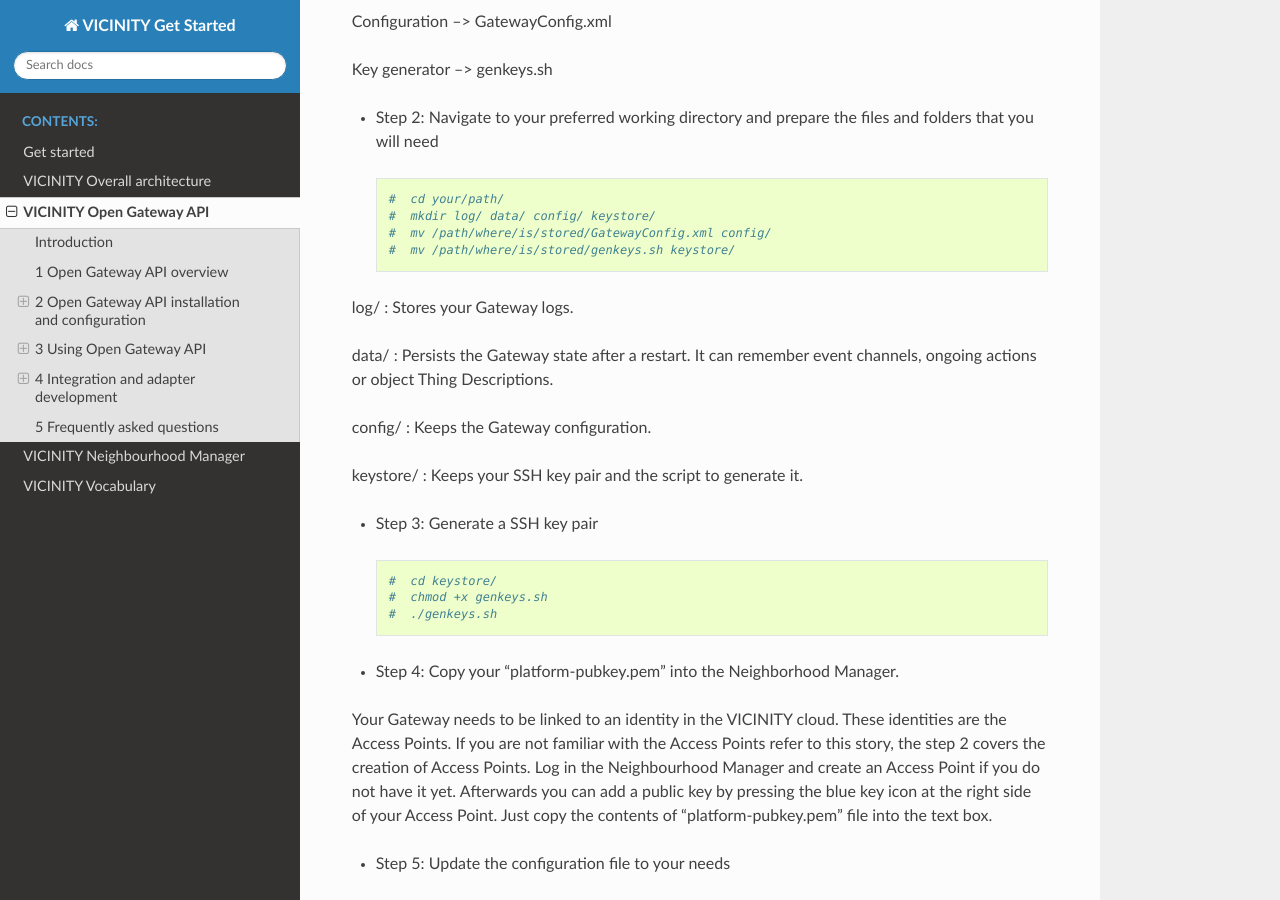
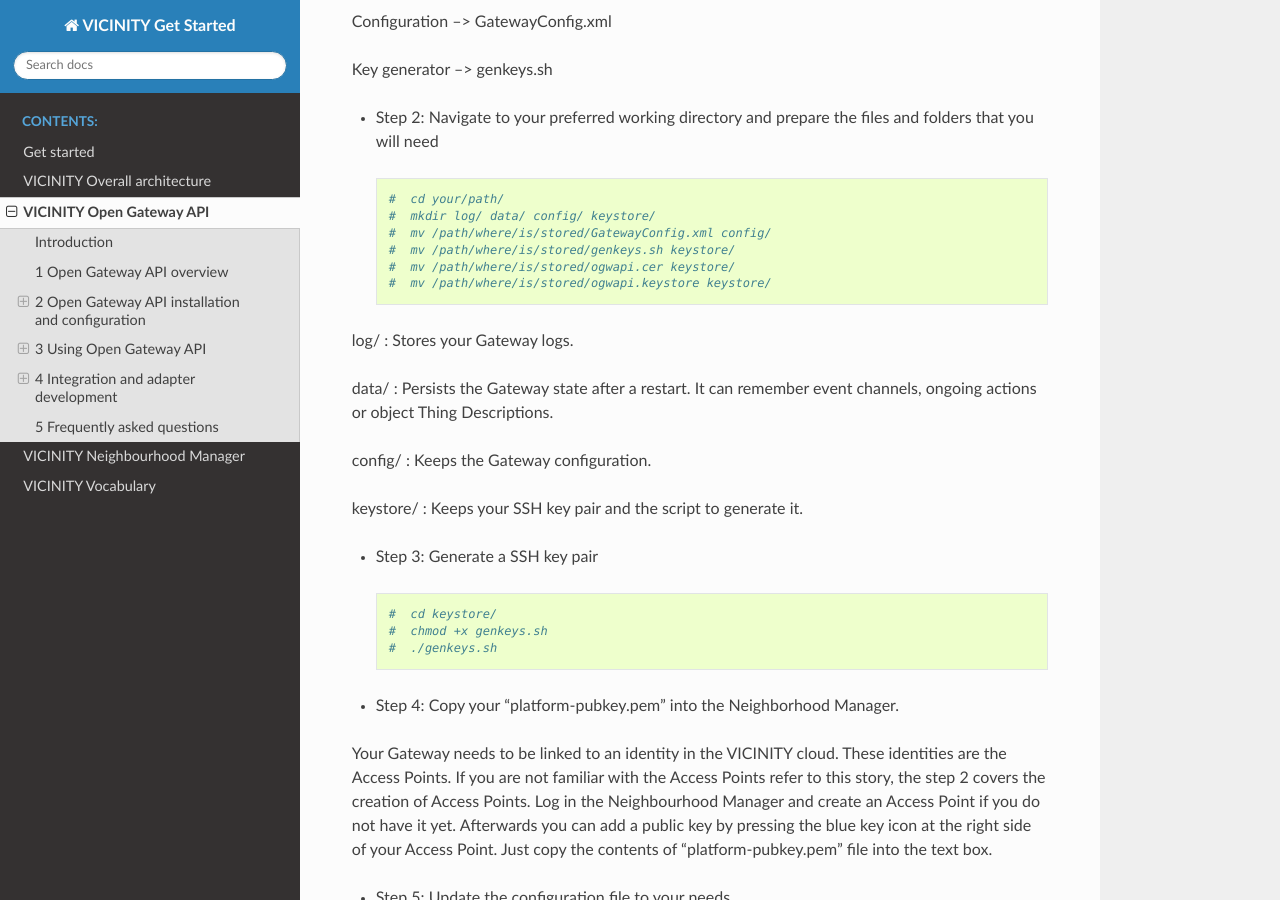
Before and after one commit to vicinityh2020/vicinity-get-started, a Sphinx documentation site: the page built from docs/open-gateway-api.rst, in a window 1280 px wide and 900 px high, scrolled down 6797 px. Built offline with Sphinx 7.4.7 and the Read the Docs theme 2.0.0, drawn with Linux system fonts in a browser that asks for light colours; formulas are drawn with MathJax 3.

Commit message:
Update open-gateway-api.rst

```diff
--- a/docs/open-gateway-api.rst
+++ b/docs/open-gateway-api.rst
@@ -344,6 +344,8 @@
     #  mkdir log/ data/ config/ keystore/
     #  mv /path/where/is/stored/GatewayConfig.xml config/
     #  mv /path/where/is/stored/genkeys.sh keystore/
+    #  mv /path/where/is/stored/ogwapi.cer keystore/
+    #  mv /path/where/is/stored/ogwapi.keystore keystore/
 
 log/ : Stores your Gateway logs.
 
```
